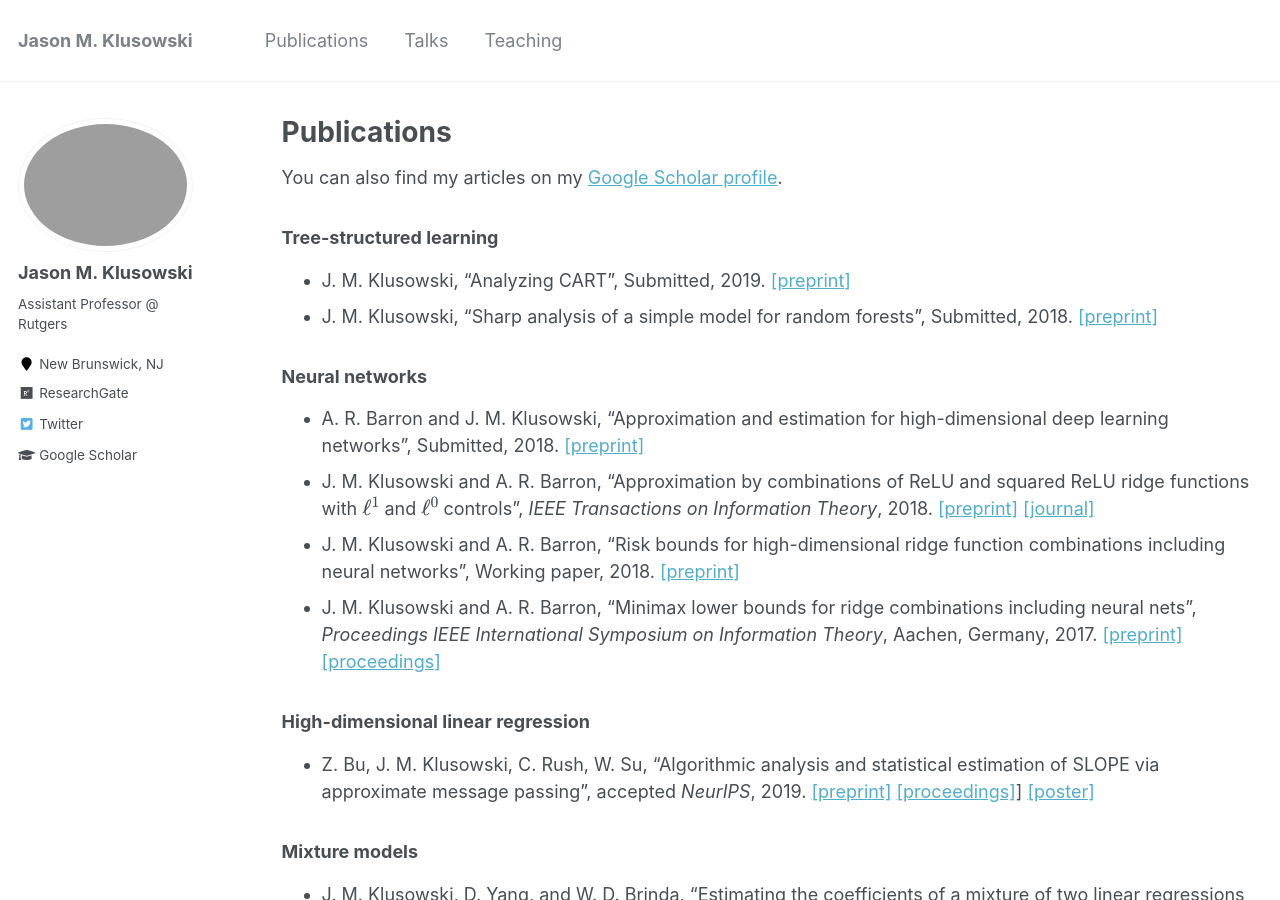
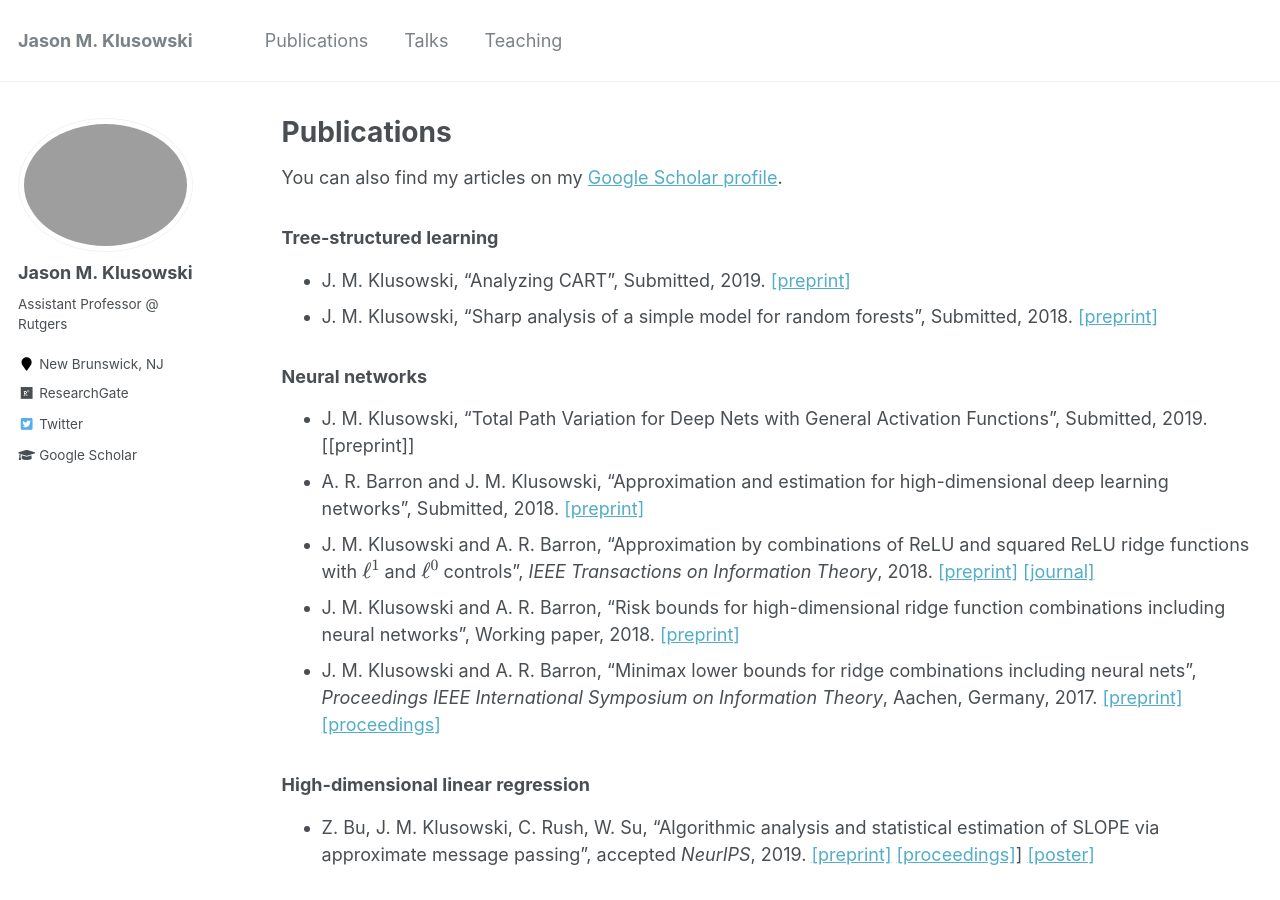
Before and after one commit to jasonklusowski/jasonklusowski.github.io, a Jekyll site: the page built from _pages/publications.md, in a window 1280 px wide and 900 px high. Built offline with Jekyll 4.4.1, drawn with Linux system fonts in a browser that asks for light colours; formulas are drawn with MathJax 3.

Commit message:
Update publications.md

```diff
--- a/_pages/publications.md
+++ b/_pages/publications.md
@@ -14,6 +14,7 @@ You can also find my articles on my [Google Scholar profile](https://scholar.goo
 
 ### Neural networks
 
+* J. M. Klusowski, "Total Path Variation for Deep Nets with General Activation Functions", Submitted, 2019. [[preprint]]
 * A. R. Barron and J. M. Klusowski, "Approximation and estimation for high-dimensional deep learning networks", Submitted, 2018. [[preprint]](https://arxiv.org/pdf/1809.03090.pdf)
 * J. M. Klusowski and A. R. Barron, "Approximation by combinations of ReLU and squared ReLU ridge functions with $\ell^1$ and $\ell^0$ controls", _IEEE Transactions on Information Theory_, 2018. [[preprint]](https://arxiv.org/pdf/1607.07819.pdf) [[journal]](https://ieeexplore.ieee.org/document/8485650)
 * J. M. Klusowski and A. R. Barron, "Risk bounds for high-dimensional ridge function combinations including neural networks", Working paper, 2018. [[preprint]](https://arxiv.org/pdf/1607.01434.pdf)
```
